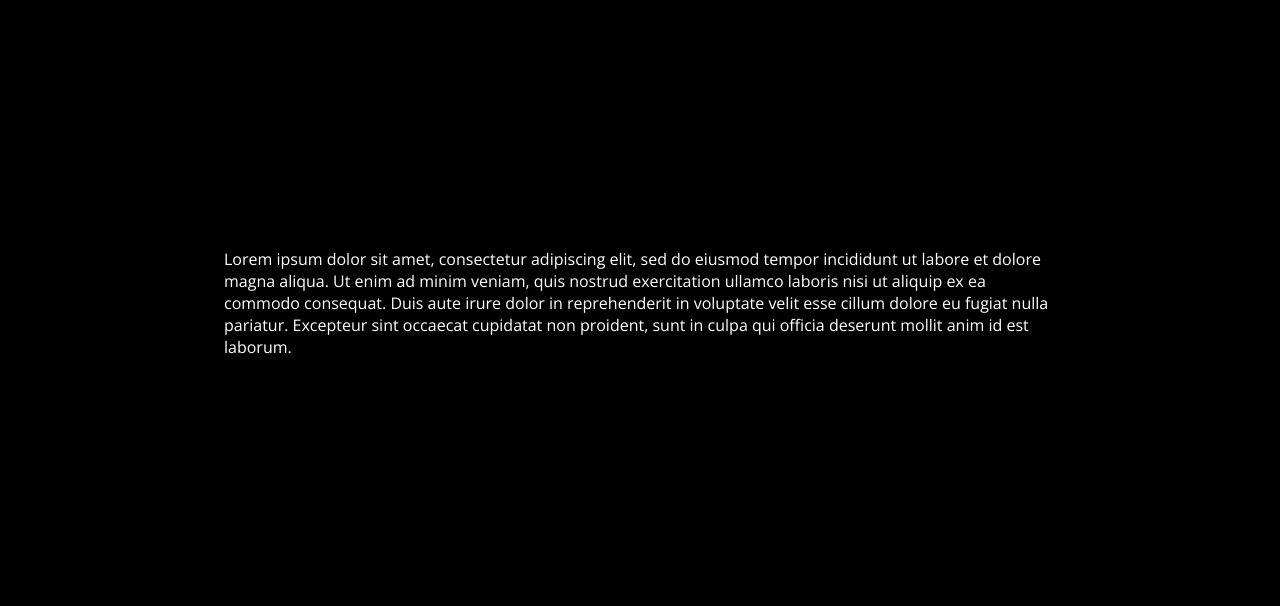
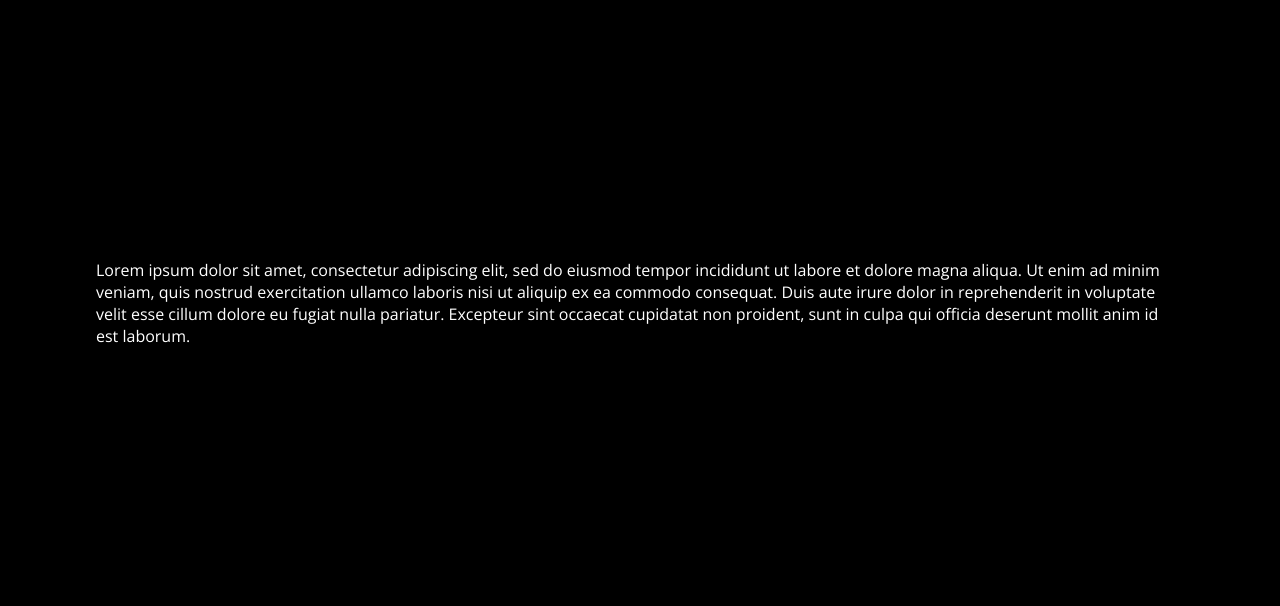
Before and after one commit to Coezar/coezar.github.io, a plain HTML site: page index.html in a window 1280 px wide. Shown: the part 97-703 px from the top of the page. Drawn offline with nearby package versions, Linux system fonts and the light colour scheme.

Commit message:
Dom edits (#4)
* dom edits

```diff
--- a/css/default.css
+++ b/css/default.css
@@ -3,7 +3,6 @@
   margin: 0;
   padding: 0;
   font-family: "Open Sans", sans-serif;
-  border: #ffff;
 }
 
 .centering-class {
@@ -12,12 +11,13 @@
   justify-content: center;
 }
 
-.box {
+#content-box {
   height: 75%;
-  width: 65%;
+  width: 85%;
   display: flex;
   align-items: center;
   justify-content: center;
+  flex-direction: column;
 }
 
 body,
--- a/index.html
+++ b/index.html
@@ -50,15 +50,17 @@
     <!-- Use this to import any needed JS AFTER HTML has loaded (defer)!! -->
     <script src="#" defer></script>
   </head>
-  <body id="body" style="opacity:0;">
-    <div class="box">
+  <body>
+    <div id="content-box" style="opacity:0;">
+      <p id="loc"></p>
+      <p id="lorum">
       Lorem ipsum dolor sit amet, consectetur adipiscing elit, sed do
       eiusmod tempor incididunt ut labore et dolore magna aliqua. Ut enim
       ad minim veniam, quis nostrud exercitation ullamco laboris nisi ut
       aliquip ex ea commodo consequat. Duis aute irure dolor in reprehenderit
       in voluptate velit esse cillum dolore eu fugiat nulla pariatur. Excepteur
       sint occaecat cupidatat non proident, sunt in culpa qui officia deserunt
-      mollit anim id est laborum.
+      mollit anim id est laborum. </p>
     </div>
     <script src="js/fade.js"></script>
   </body>
--- a/js/fade.js
+++ b/js/fade.js
@@ -5,7 +5,7 @@ function fadeIn() {
     var interval = setInterval(function () {
         if (opacity < 1) {
             opacity = opacity + 0.05
-            document.getElementById("body").style.opacity = opacity;
+            document.getElementById("content-box").style.opacity = opacity;
         } else {
             clearInterval(interval)
         }
```
